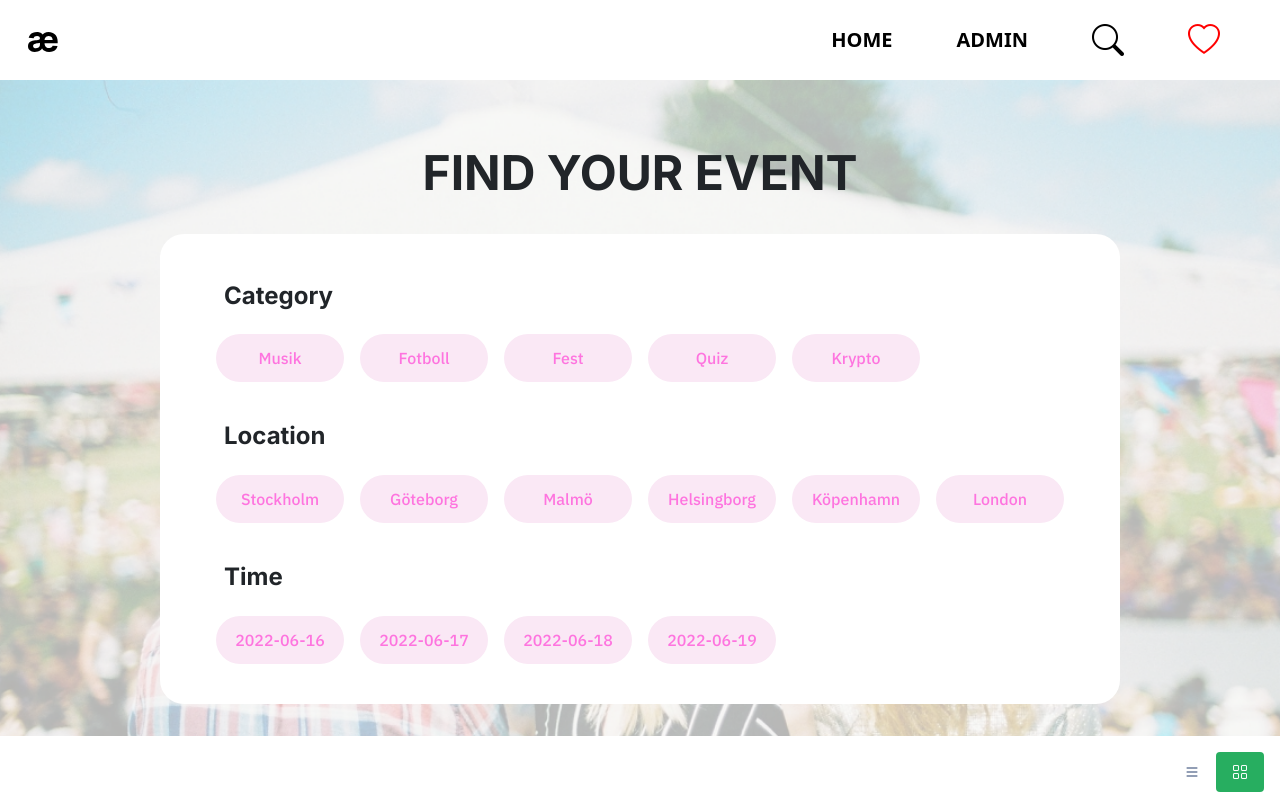
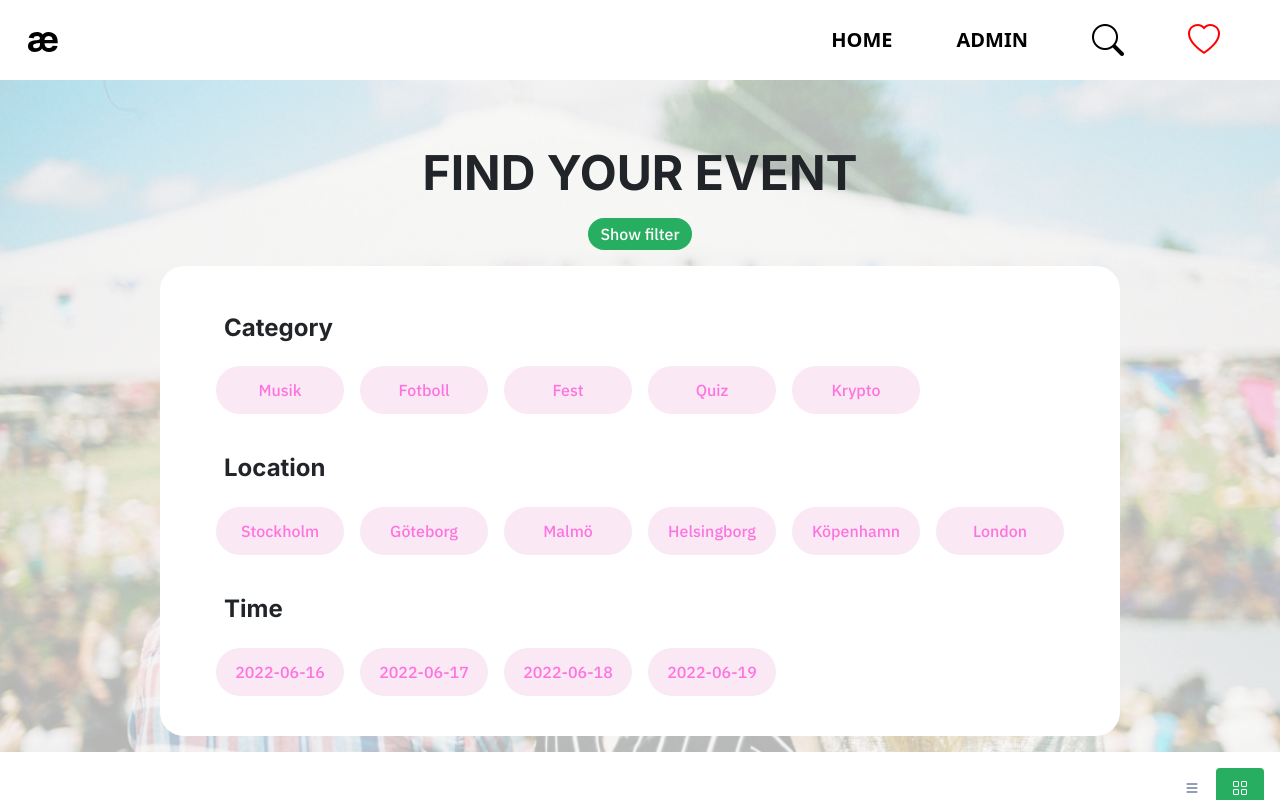
Before and after one commit to krdevel/grupparbete-vite-eventer, a Vue app: page /event/1 in a window 1280 px wide. Shown: the top 800 px of the page. Built offline with nearby package versions, Linux system fonts and the light colour scheme.

Commit message:
Show filter, på väg

```diff
--- a/src/views/FilterView.vue
+++ b/src/views/FilterView.vue
@@ -2,6 +2,9 @@
 	<main>
 		<div class="search-and-tag-container">
 			<h1>FIND YOUR EVENT</h1>
+			<div class="toggle-tags-div">
+				<button class="btn toggle-tags-button">Show filter</button>
+			</div>
 			<div class="tag-container-box">
 				<TagContainer type="type" heading="Category" />
 				<TagContainer type="location" heading="Location" />
@@ -120,6 +123,26 @@
 		flex-direction: column;
 	}
 
+	.toggle-tags-div {
+		/* background-color: #000000; */
+
+		margin: 0 auto;
+		padding: 0;
+		/* padding-bottom: 10px; */
+		/* font-size: 1rem; */
+	}
+
+	.toggle-tags-button {
+		background-color: #27ae60;
+		color: #fff;
+		width: auto;
+		height: 2rem;
+		line-height: 0.5rem;
+		margin: 1rem auto 0;
+		/* padding-bottom: 10px; */
+		/* font-size: 1rem; */
+	}
+
 	/* .tag-container-box {
 		width: 70%;
 		margin: 0 auto;
@@ -149,7 +172,7 @@
 
 		width: 75%;
 		/* margin: 0 auto; */
-		margin: 2rem auto;
+		margin: 1rem auto;
 
 		padding: 3rem 3rem 2rem;
 		border-radius: 1.5rem;
```
